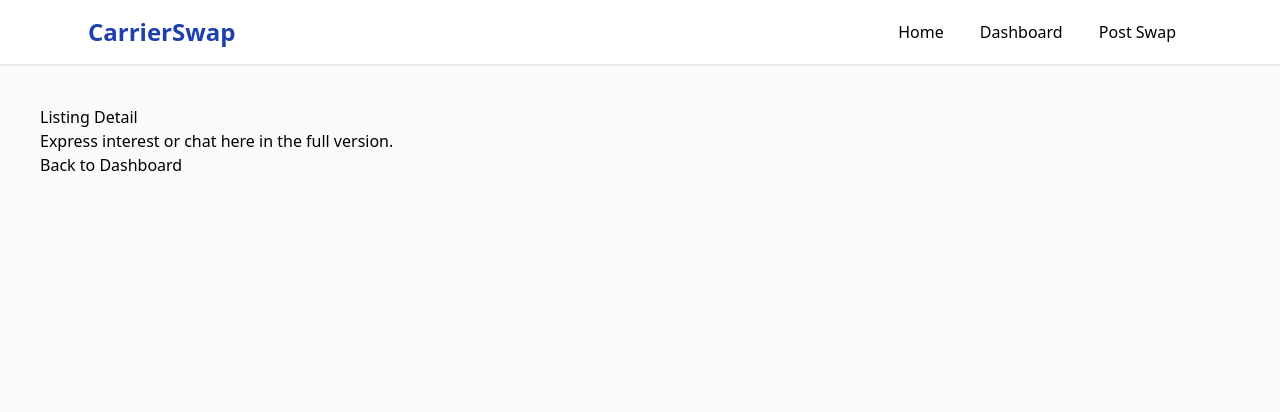
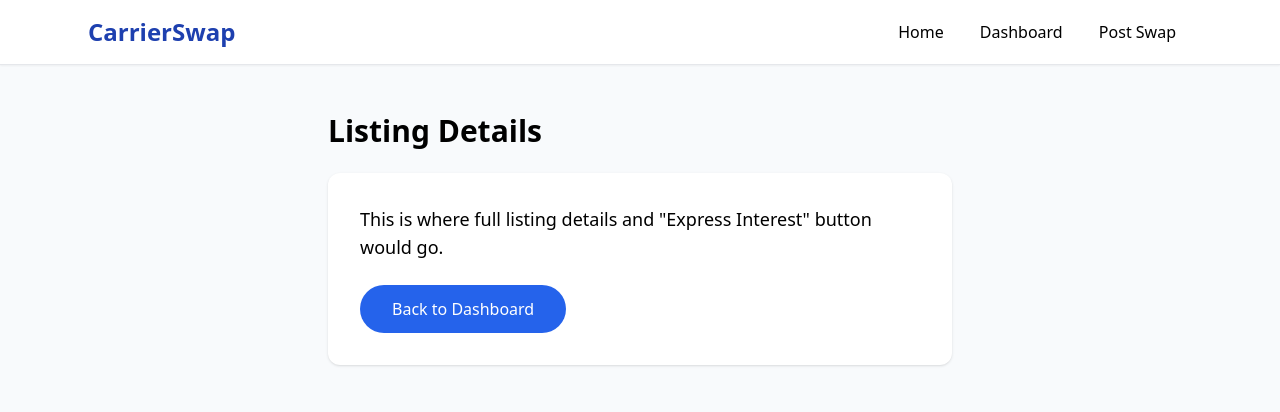
Before and after one commit to barnanst-collab/carrierswap, a Flask app: template CarrierSwap/templates/listing_detail.html in a window 1280 px wide. Shown: the top 412 px of the page. Run offline with Flask 3, Linux system fonts and the light colour scheme; the template is opened without the code that fills it, so the values that code supplies are empty; some libraries are stand-ins or nearby versions.

Commit message:
Update listing_detail.html

```diff
--- a/CarrierSwap/templates/listing_detail.html
+++ b/CarrierSwap/templates/listing_detail.html
@@ -1,11 +1,13 @@
 {% extends "base.html" %}
 
-{% block title %}Listing{% endblock %}
+{% block title %}Swap Details{% endblock %}
 
 {% block content %}
-<div style="padding: 40px;">
-    <h2>Listing Detail</h2>
-    <p>Express interest or chat here in the full version.</p>
-    <a href="/dashboard">Back to Dashboard</a>
+<div class="max-w-2xl mx-auto px-6 py-12">
+    <h1 class="text-3xl font-bold mb-6">Listing Details</h1>
+    <div class="bg-white p-8 rounded-xl shadow">
+        <p class="text-lg">This is where full listing details and "Express Interest" button would go.</p>
+        <a href="/dashboard" class="mt-6 inline-block bg-blue-600 text-white px-8 py-3 rounded-full">Back to Dashboard</a>
+    </div>
 </div>
 {% endblock %}
```
